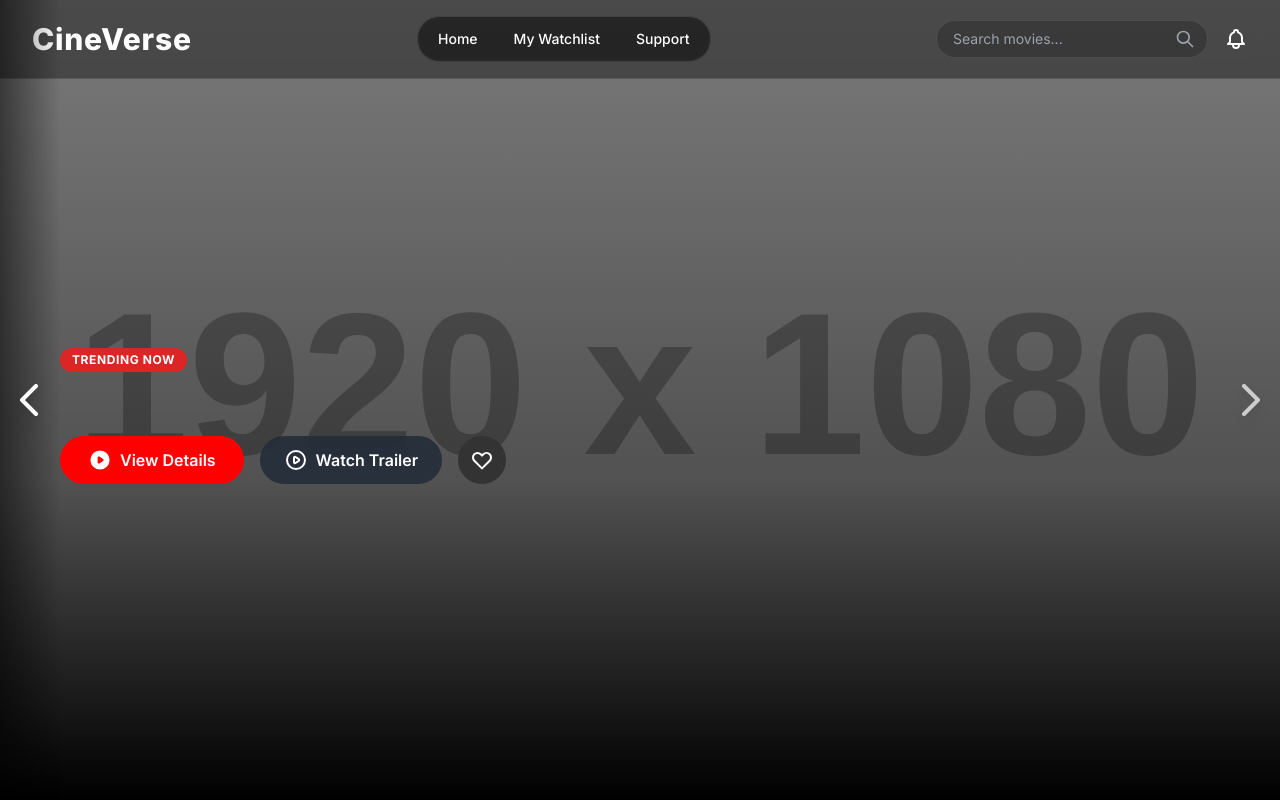
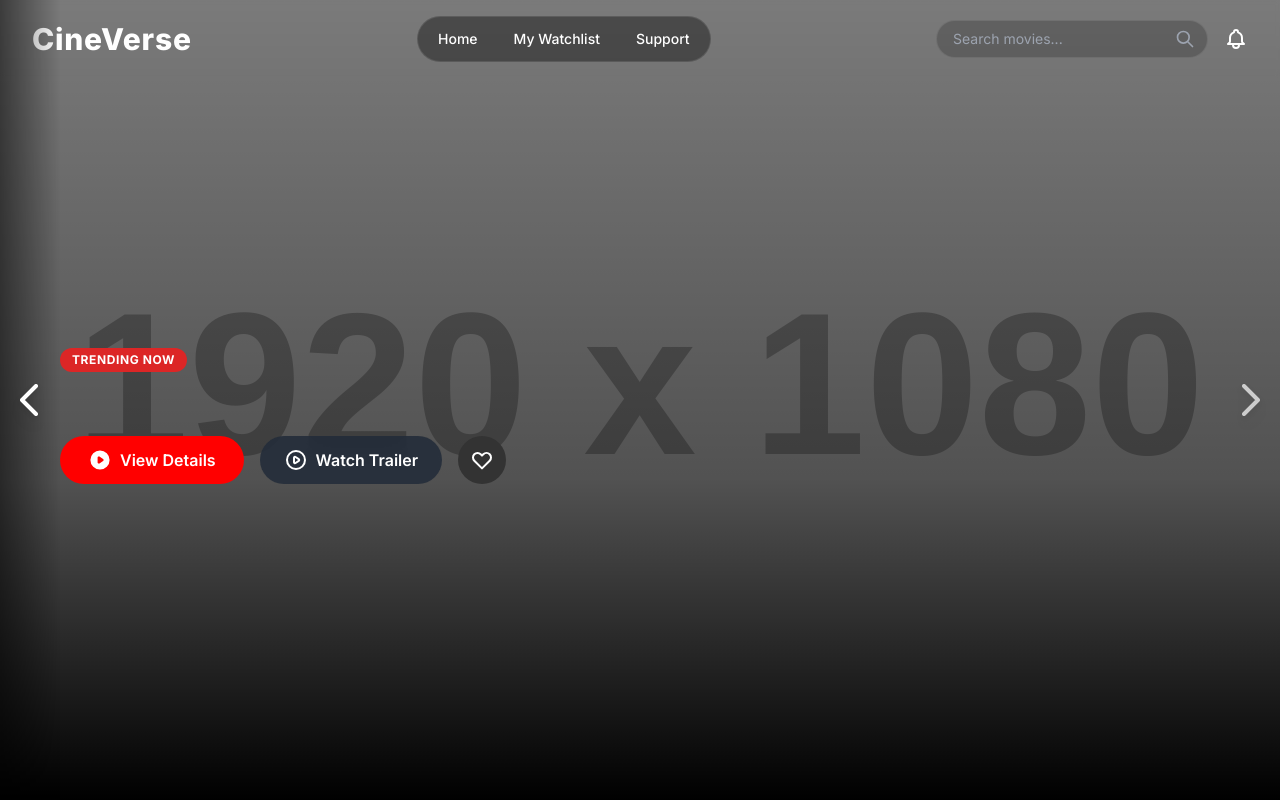
Before and after one commit to hemantgangawat21/cineverse, a plain HTML site: page index.html in a window 1280 px wide. Shown: the top 800 px of the page. Drawn offline with nearby package versions, Linux system fonts and the light colour scheme; no server answers; placeholder pictures from the web are drawn by us.

Commit message:
Update index.html

```diff
--- a/index.html
+++ b/index.html
@@ -28,10 +28,10 @@
         ::-webkit-scrollbar-thumb:hover { background: #555; }
 
         .header-bg {
-            background-color: rgba(26, 26, 26, 0.5);
-            backdrop-filter: blur(12px);
+            background-color: rgba(26, 26, 26, 0);
+            backdrop-filter: blur(2px);
             -webkit-backdrop-filter: blur(12px);
-            border-bottom: 1px solid rgba(255, 255, 255, 0.1);
+            <!-- border-bottom: 1px solid rgba(255, 255, 255, 0.1); -->
             pointer-events: auto;
         }
         .links {
```
